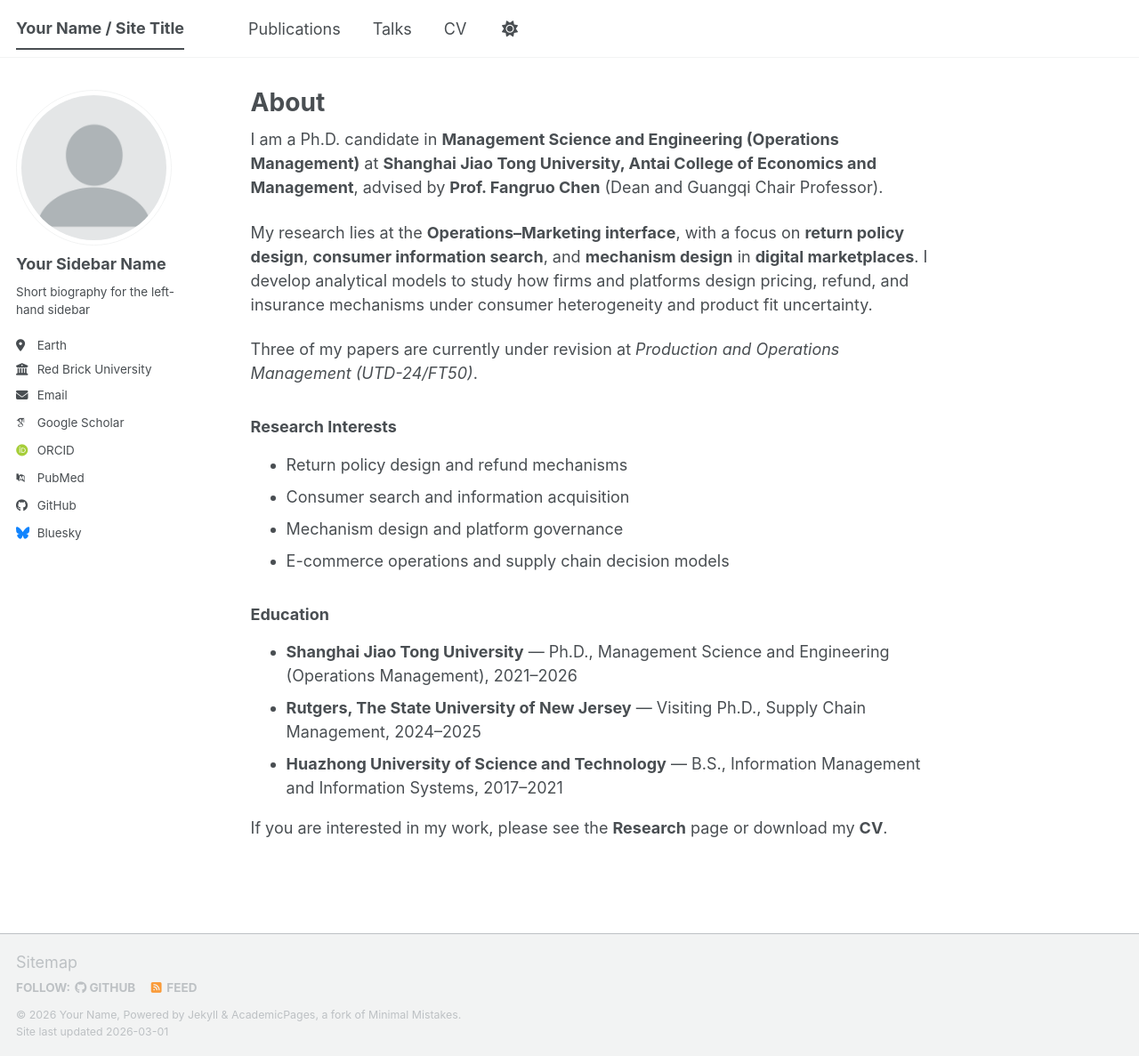
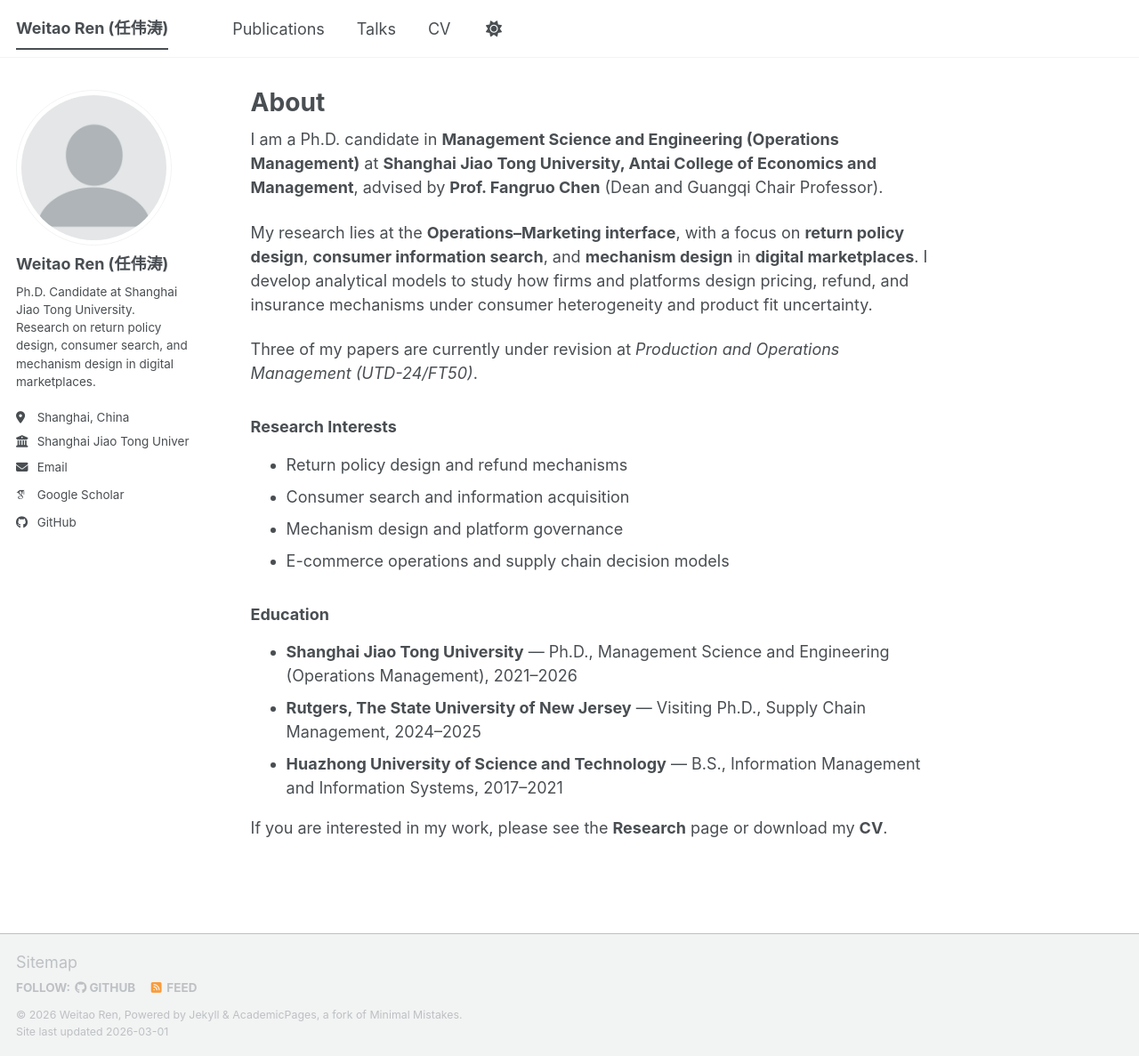
Before and after one commit to weitaoren/weitaoren.github.io, a Jekyll site: the page built from _pages/about.md, in a window 1280 px wide and 1187 px high. Shown: the whole window at 89% size. Built offline with Jekyll 4.4.1, drawn with Linux system fonts in a browser that asks for light colours; some web fonts are replaced; a script bundle is joined from its source files by our own code; library files that are not in the unit come from our copies; part of the change alters nothing that is shown.

Commit message:
Update _config.yml

```diff
--- a/_config.yml
+++ b/_config.yml
@@ -8,109 +8,104 @@
 
 # Basic Site Settings
 locale                   : "en-US"
-site_theme               : "default" # The available themes options are "default", "air", "sunrise", "mint", "dirt" and "contrast"
-title                    : "Your Name / Site Title"
+site_theme               : "default" # options: "default", "air", "sunrise", "mint", "dirt", "contrast"
+title                    : "Weitao Ren (任伟涛)"
 title_separator          : "-"
-name                     : &name "Your Name"
-description              : &description "Your Name's academic portfolio"   # Update this with a general description of your site, this is the default if not overridden by a page
-url                      : https://academicpages.github.io # The base hostname & protocol for your site e.g. "https://[your GitHub username].github.io",
-                                                           # or if you already have some other page hosted on Github then use "https://[your GitHub username].github.io/[Your Repo Name]"
-baseurl                  : "" # the subpath of your site, e.g. "/blog"
-repository               : "academicpages/academicpages.github.io"
+name                     : &name "Weitao Ren"
+description              : &description "Weitao Ren | Operations–Marketing Interface | Online Retailing | Return Policy Design"
+url                      : "https://weitaoren.github.io"
+baseurl                  : "" # for user pages keep empty
+repository               : "weitaoren/weitaoren.github.io"
 
-# Site Author - The following control what appear as part of the author content on the side bar.
-#               If a field is blank the icon and link will not appear, otherwise it will be shown.
-#               Additional customization can be done by editing /_includes/author-profile.html
+# Site Author (sidebar)
 author:
-  # Biographic information
-  avatar           : "profile.png"
-  name             : "Your Sidebar Name"
-  pronouns         : # example: "she/her"
-  bio              : "Short biography for the left-hand sidebar"
-  location         : "Earth"
-  employer         : "Red Brick University"
-  uri              : # URL
-  email            : "none@example.org"
+  avatar           : "profile.png"  # put profile.png in /images/ (or adjust path per your template)
+  name             : "Weitao Ren (任伟涛)"
+  pronouns         :
+  bio              : "Ph.D. Candidate at Shanghai Jiao Tong University. Research on return policy design, consumer search, and mechanism design in digital marketplaces."
+  location         : "Shanghai, China"
+  employer         : "Shanghai Jiao Tong University"
+  uri              :
+  email            : "wt.ren@sjtu.edu.cn"
 
   # Academic websites
-  academia         : # URL
-  arxiv            : # URL - Update with the correct link to your profile
+  academia         :
+  arxiv            :
   googlescholar    : "https://scholar.google.com/citations?user=PS_CX0AAAAAJ"
-  inspire-hep      : # URL
-  impactstory      : # URL
-  orcid            : "https://orcid.org/yourorcidurl"
-  semantic         : # URL
-  ssrn             : # URL
-  pubmed           : "https://www.ncbi.nlm.nih.gov/pubmed/?term=john+snow"
-  researchgate     : # URL
-  scopus           : # URL
-  zotero           : # URL
-
+  inspire-hep      :
+  impactstory      :
+  orcid            :
+  semantic         :
+  ssrn             :
+  pubmed           :
+  researchgate     :
+  scopus           :
+  zotero           :
 
   # Repositories and software development
-  bitbucket        : # Username - Update with your username on the site
-  codepen          : # Username
-  dribbble         : # Username
-  github           : "academicpages"
-  kaggle           : # Username
-  stackoverflow    : # User number or user number and name (i.e., use "1" or "1/jeff-atwood")
+  bitbucket        :
+  codepen          :
+  dribbble         :
+  github           : "weitaoren"
+  kaggle           :
+  stackoverflow    :
 
   # Social media
-  artstation       : # Username
-  bluesky          : "bsky.app" # Replace this with you Bluesky username
-  facebook         : # Username
-  flickr           : # Username
-  foursquare       : # Username
-  goodreads        : # Username
-  google_plus      : # Username
-  keybase          : # Username
-  instagram        : # Username
-  lastfm           : # Username
-  linkedin         : # Username
-  mastodon         : # URL
-  medium           : # URL
-  pinterest        : # Username
-  soundcloud       : # Username
-  steam            : # Username
-  telegram         : # URL
-  tumblr           : # Username
-  twitter          : # Username for X / Twitter
-  vine             : # Username
-  weibo            : # Username
-  wikipedia        : # Username
-  xing             : # Username
-  youtube          : # Username
-  zhihu            : # Username
+  artstation       :
+  bluesky          :
+  facebook         :
+  flickr           :
+  foursquare       :
+  goodreads        :
+  google_plus      :
+  keybase          :
+  instagram        :
+  lastfm           :
+  linkedin         :
+  mastodon         :
+  medium           :
+  pinterest        :
+  soundcloud       :
+  steam            :
+  telegram         :
+  tumblr           :
+  twitter          :
+  vine             :
+  weibo            :
+  wikipedia        :
+  xing             :
+  youtube          :
+  zhihu            :
 
-# Publication Category - The following the list of publication categories and their headings
+# Publication Category
 publication_category:
   books:
-    title: 'Books'
+    title: "Books"
   manuscripts:
-    title: 'Journal Articles'
+    title: "Journal Articles"
   conferences:
-    title: 'Conference Papers'
+    title: "Conference Papers"
 
 # Site Settings
-teaser                   :  # filename of teaser fallback teaser image placed in /images/ for social media previews
-breadcrumbs              : false # true, false (default)
+teaser                   :
+breadcrumbs              : false
 words_per_minute         : 160
 future                   : true
-read_more                : "disabled" # if enabled, adds "Read more" links to excerpts
-talkmap_link             : false      #change to true to add link to talkmap on talks page
+read_more                : "disabled"
+talkmap_link             : false
 comments:
-  provider               : # false (default), "disqus", "discourse", "facebook", "google-plus", "staticman", "custom"
+  provider               :
   disqus:
     shortname            :
   discourse:
-    server               : # https://meta.discourse.org/t/embedding-discourse-comments-via-javascript/31963 , e.g.: meta.discourse.org
+    server               :
   facebook:
     appid                :
-    num_posts            : # 5 (default)
-    colorscheme          : # "light" (default), "dark"
+    num_posts            :
+    colorscheme          :
 staticman:
   allowedFields          : ['name', 'email', 'url', 'message']
-  branch                 : "gh-pages" # "master", "gh-pages"
+  branch                 : "gh-pages"
   commitMessage          : "New comment."
   filename               : comment-{@timestamp}
   format                 : "yml"
@@ -123,11 +118,11 @@ staticman:
     date:
       type               : "date"
       options:
-        format           : "iso8601" # "iso8601" (default), "timestamp-seconds", "timestamp-milliseconds"
+        format           : "iso8601"
+
 atom_feed:
-  hide                   : false     # change to true to hide the RSS feed in the footer
-  path                   : # blank (default) uses feed.xml
-
+  hide                   : false
+  path                   :
 
 # SEO Related
 google_site_verification :
@@ -135,36 +130,37 @@ bing_site_verification   :
 alexa_site_verification  :
 yandex_site_verification :
 
-
 # Social Sharing
 twitter:
-  username               : &twitter
+  username               :
 facebook:
   username               :
   app_id                 :
   publisher              :
-og_image                 :  # Social media default site image
-og_description           :  # Social media default site image description
-# For specifying social profiles
-# - https://developers.google.com/structured-data/customize/social-profiles
+og_image                 :
+og_description           :
+
+# Social profiles for SEO
 social:
-  type                   : # Person or Organization (defaults to Person)
-  name                   : # If the user or organization name differs from the site's name
-  links: # An array of links to social media profiles
+  type                   : Person
+  name                   : "Weitao Ren"
+  links:
+    - "https://weitaoren.github.io"
+    - "https://github.com/weitaoren"
+    - "https://scholar.google.com/citations?user=PS_CX0AAAAAJ"
 
-
-# Analytics
+# Analytics (keep off for now)
 analytics:
-  provider               :  "false" # false (default), "google", "google-universal", "google-analytics-4", "custom"
+  provider               : "false"
   google:
     tracking_id          :
-
 
 # Reading Files
 include:
   - .htaccess
   - _pages
   - files
+
 exclude:
   - "*.sublime-project"
   - "*.sublime-workspace"
@@ -192,12 +188,13 @@ exclude:
   - README
   - tmp
   - vendor
+
 keep_files:
   - .git
   - .svn
+
 encoding: "utf-8"
 markdown_ext: "markdown,mkdown,mkdn,mkd,md"
-
 
 # Conversion
 markdown: kramdown
@@ -205,7 +202,6 @@ highlighter: rouge
 lsi: false
 excerpt_separator: "\n\n"
 incremental: false
-
 
 # Markdown Processing
 kramdown:
@@ -218,8 +214,7 @@ kramdown:
   smart_quotes: lsquo,rsquo,ldquo,rdquo
   enable_coderay: false
 
-
-# These settings control the types of collections used by the template
+# Collections
 collections:
   teaching:
     output: true
@@ -234,10 +229,8 @@ collections:
     output: true
     permalink: /:collection/:path/
 
-
-# These settings control how pages and collections are included in the site
+# Defaults
 defaults:
-  # _posts
   - scope:
       path: ""
       type: posts
@@ -248,14 +241,12 @@ defaults:
       comments: true
       share: true
       related: true
-  # _pages
   - scope:
       path: ""
       type: pages
     values:
       layout: single
       author_profile: true
-  # _teaching
   - scope:
       path: ""
       type: teaching
@@ -264,7 +255,6 @@ defaults:
       author_profile: true
       share: true
       comments: true
-  # _publications
   - scope:
       path: ""
       type: publications
@@ -273,7 +263,6 @@ defaults:
       author_profile: true
       share: true
       comments: true
-  # _portfolio
   - scope:
       path: ""
       type: portfolio
@@ -282,7 +271,6 @@ defaults:
       author_profile: true
       share: true
       comment: true
-  # _talks
   - scope:
       path: ""
       type: talks
@@ -291,19 +279,14 @@ defaults:
       author_profile: true
       share: true
 
-
 # Sass/SCSS
 sass:
   sass_dir: _sass
-  style: compressed # https://sass-lang.com/documentation/file.SASS_REFERENCE.html#output_style
-
+  style: compressed
 
 # Outputting
 permalink: /:categories/:title/
-# paginate: 5 # amount of posts to show
-# paginate_path: /page:num/
-timezone: Etc/UTC # https://en.wikipedia.org/wiki/List_of_tz_database_time_zones
-
+timezone: Asia/Shanghai
 
 # Plugins
 plugins:
@@ -323,38 +306,15 @@ whitelist:
   - jekyll-redirect-from
   - jemoji
 
-
 # Archives
-#  Type
-#  - GitHub Pages compatible archive pages built with Liquid ~> type: liquid (default)
-#  - Jekyll Archives plugin archive pages ~> type: jekyll-archives
-#  Path (examples)
-#  - Archive page should exist at path when using Liquid method or you can
-#    expect broken links (especially with breadcrumbs enabled)
-#  - <base_path>/tags/my-awesome-tag/index.html ~> path: /tags/
-#  - <base_path/categories/my-awesome-category/index.html ~> path: /categories/
-#  - <base_path/my-awesome-category/index.html ~> path: /
 category_archive:
   type: liquid
   path: /categories/
 tag_archive:
   type: liquid
   path: /tags/
-# https://github.com/jekyll/jekyll-archives
-# jekyll-archives:
-#   enabled:
-#     - categories
-#     - tags
-#   layouts:
-#     category: archive-taxonomy
-#     tag: archive-taxonomy
-#   permalinks:
-#     category: /categories/:name/
-#     tag: /tags/:name/
-
 
 # HTML Compression
-# - https://jch.penibelst.de/
 compress_html:
   clippings: all
   ignore:
```
